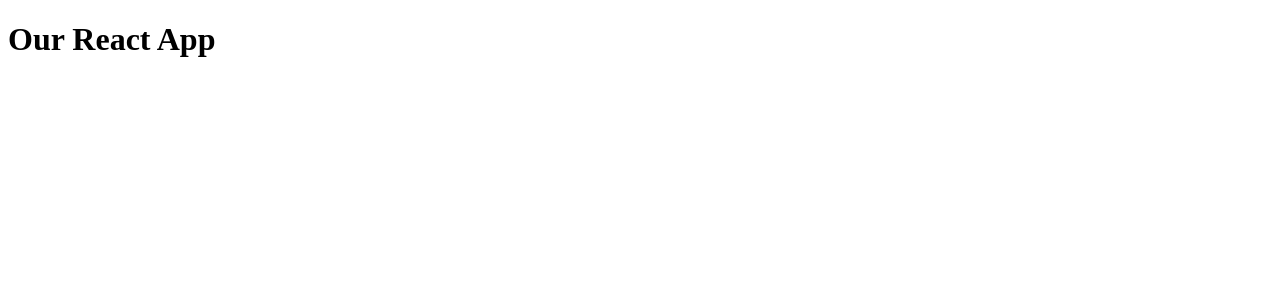
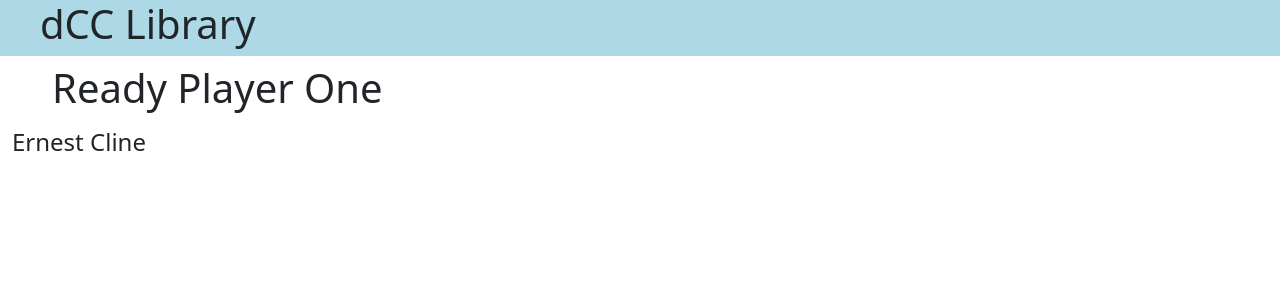
Before and after one commit to joeylking/dcclibrary, a React (Create React App) app: page / in a window 1280 px wide. Shown: the top 300 px of the page. Built offline with nearby package versions, Linux system fonts and the light colour scheme.

Commit message:
TitleBar component. Started to display book info

```diff
--- a/package.json
+++ b/package.json
@@ -3,6 +3,7 @@
   "version": "0.1.0",
   "private": true,
   "dependencies": {
+    "bootstrap": "^5.1.3",
     "cra-template": "1.1.2",
     "react": "^17.0.2",
     "react-dom": "^17.0.2",
--- /dev/null
+++ b/src/components/App.css
@@ -0,0 +1,16 @@
+.col-align {
+  text-align: center;
+}
+
+.center {
+  margin: 0;
+  position: absolute;
+  top: 50%;
+  left: 50%;
+  -ms-transform: translate(-50%, -50%);
+  transform: translate(-50%, -50%);
+}
+
+.row-spacer {
+  margin-bottom: 2em;
+}
--- /dev/null
+++ b/src/components/App.jsx
@@ -0,0 +1,34 @@
+import React, { Component } from 'react';
+import './App.css';
+import TitleBar from './TitleBar/TitleBar';
+
+class App extends Component {
+  constructor(props) {
+    super(props);
+    this.books = [
+      { title: 'Ready Player One', author: 'Ernest Cline' },
+      { title: 'All the Light We Cannot See', author: 'Anthony Doerr' },
+      { title: 'The First and Last Freedom', author: 'Jiddu Krishnamurit' },
+    ];
+    this.state = {
+      bookNumber: 0,
+    };
+  }
+
+  render() {
+    return (
+      <div className='container-fluid'>
+        <TitleBar />
+        <div className='col-md-4'>{/* Previous Book Button */}</div>
+        <div className='col-md-4'>
+          {/* Book Cover */}
+          <h1>{this.books[this.state.bookNumber].title}</h1>
+          <h4>{this.books[this.state.bookNumber].author}</h4>
+        </div>
+        <div className='col-md-4'>{/* Next Book Button */}</div>
+      </div>
+    );
+  }
+}
+
+export default App;
--- /dev/null
+++ b/src/components/TitleBar/TitleBar.css
@@ -0,0 +1,9 @@
+.titlebar-nav {
+  background-color: lightblue;
+  width: 100%;
+}
+
+h1 {
+  padding-bottom: 0.2em;
+  padding-left: 1em;
+}
--- /dev/null
+++ b/src/components/TitleBar/TitleBar.jsx
@@ -0,0 +1,16 @@
+import React from 'react';
+import './TitleBar.css';
+
+function TitleBar(props) {
+  return (
+    <div className='row row-space'>
+      <div className='col-md-12' style={{ padding: 0 }}>
+        <div className='titlebar-nav'>
+          <h1>dCC Library</h1>
+        </div>
+      </div>
+    </div>
+  );
+}
+
+export default TitleBar;
--- a/src/index.js
+++ b/src/index.js
@@ -1,6 +1,6 @@
 import React from 'react';
 import reactDom from 'react-dom';
+import App from './components/App';
+import 'bootstrap/dist/css/bootstrap.css';
 
-const jsxElement = <h1>Our React App</h1>;
-
-reactDom.render(jsxElement, document.getElementById('root'));
+reactDom.render(<App />, document.getElementById('root'));
```
Also changed, not shown: 1 other file (tests, documents, lock files or other folders).
